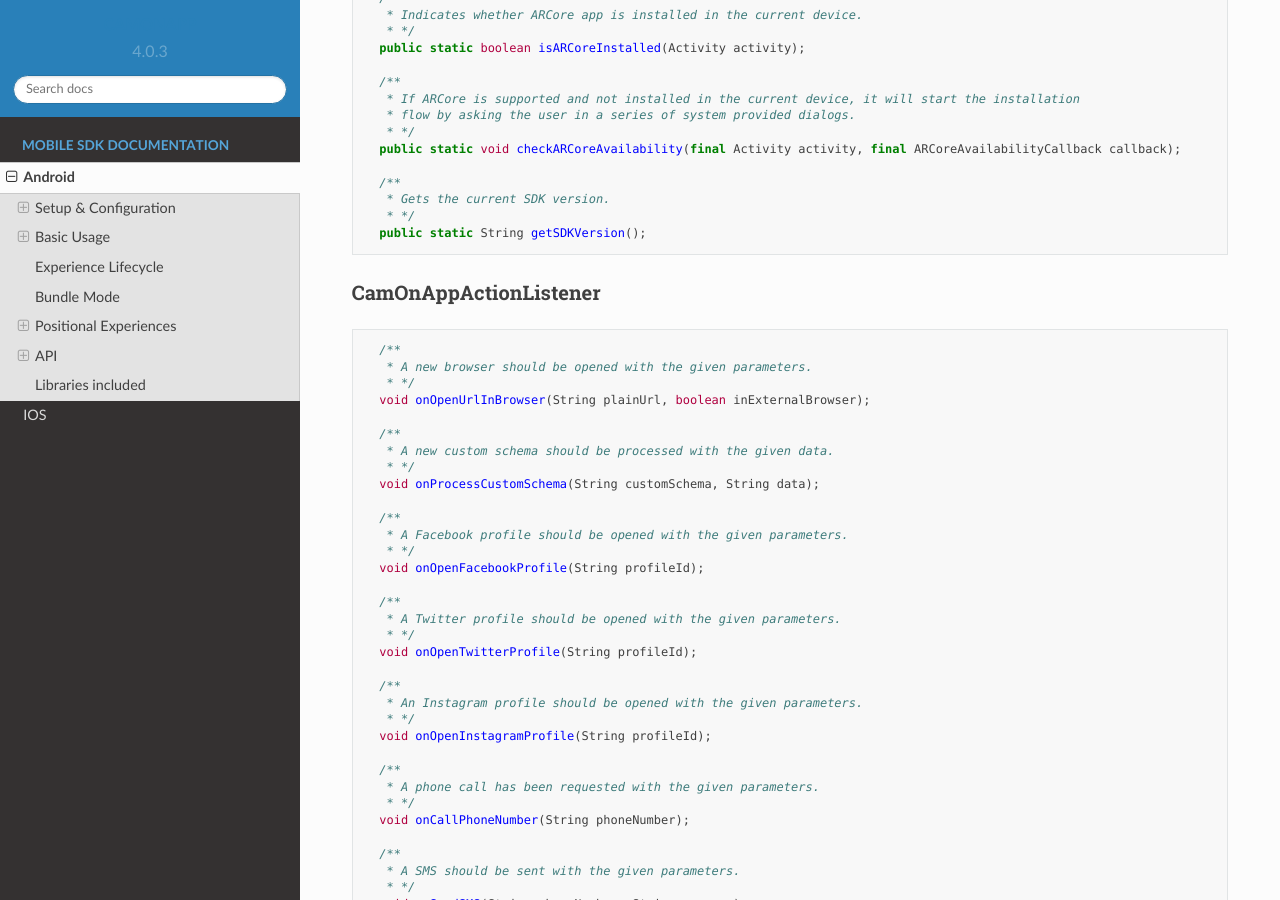
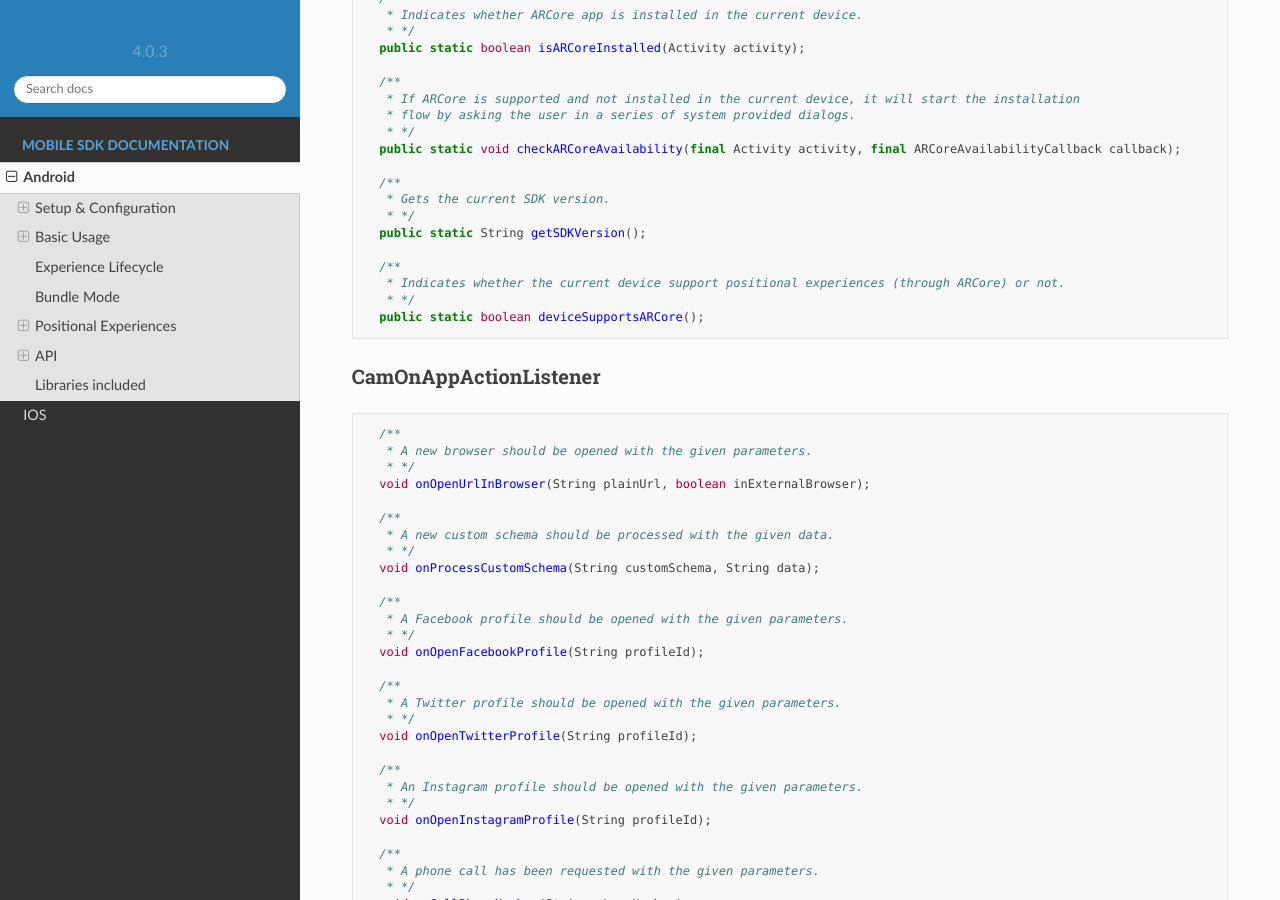
Before and after one commit to camonapp/documentation, a Sphinx documentation site: the page built from source/android/index.md, in a window 1280 px wide and 900 px high, scrolled down 12723 px. Built offline with Sphinx 7.4.7 and the Read the Docs theme 2.0.0, drawn with Linux system fonts in a browser that asks for light colours.

Commit message:
API de Utils agrega metodos para check de device con soporte arkit/arcore

````diff
--- a/source/android/index.md
+++ b/source/android/index.md
@@ -594,6 +594,11 @@ In order to boost the user experience and enable ARCore, the following steps nee
    * Gets the current SDK version.
    * */
   public static String getSDKVersion();
+
+  /**
+   * Indicates whether the current device support positional experiences (through ARCore) or not.
+   * */
+  public static boolean deviceSupportsARCore();
 ```
 
 ### CamOnAppActionListener
````
Also changed, not shown: source/ios/index.md (+5 -0 lines).
